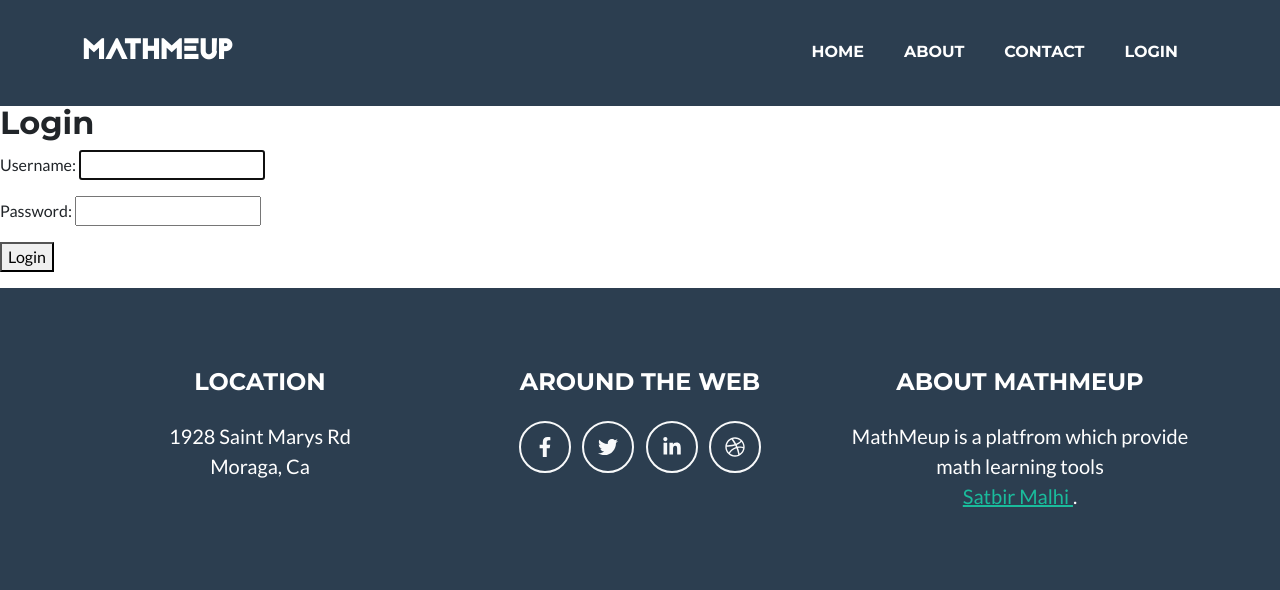
After one commit to satbirmalhi/Django-Website-Project, a Django app: page /accounts/login in a window 1280 px wide. The commit adds this page. Shown: the top 590 px of the page. Run offline with Django 3.2, Linux system fonts and the light colour scheme; some libraries are stand-ins or nearby versions.

Commit message:
updating the project

```diff
--- /dev/null
+++ b/MathMeUp_website/apps/accounts/urls.py
@@ -0,0 +1,11 @@
+from django.urls import path
+from . import views
+from django.contrib.auth import views as auth_views
+
+app_name = "accounts"
+urlpatterns = [
+  path("profile", views.ProfileView.as_view(), name="profile"),
+# Django auth
+  path("login", auth_views.LoginView.as_view(template_name="accounts/login.html"), name="login"),
+  path("logout", auth_views.LogoutView.as_view(), name="logout"),
+  ]
--- a/MathMeUp_website/apps/accounts/views.py
+++ b/MathMeUp_website/apps/accounts/views.py
@@ -1,3 +1,9 @@
 from django.shortcuts import render
 
 # Create your views here.
+from django.views.generic.base import TemplateView
+from django.contrib.auth.mixins import LoginRequiredMixin
+
+
+class ProfileView(LoginRequiredMixin, TemplateView):
+     template_name = "accounts/profile.html"
--- a/MathMeUp_website/settings.py
+++ b/MathMeUp_website/settings.py
@@ -128,4 +128,9 @@ STATICFILES_DIRS = [os.path.join(BASE_DIR,"static")]
 # Default primary key field type
 # https://docs.djangoproject.com/en/3.2/ref/settings/#default-auto-field
 
+LOGIN_URL = "accounts:login"
+LOGIN_REDIRECT_URL = "public:index"
+LOGOUT_REDIRECT_URL = "public:index"
+
+
 DEFAULT_AUTO_FIELD = 'django.db.models.BigAutoField'
--- /dev/null
+++ b/MathMeUp_website/templates/accounts/login.html
@@ -0,0 +1,15 @@
+
+{% extends "base.html" %}
+
+{% block title %}Login{% endblock %}
+
+{% block content %}
+<h2> Login </h2>
+<form method="post">
+   {% csrf_token %}
+    {{ form.as_p }}      <!--this is django defalut form -->
+   <button type="submit">Login</button>
+
+</form>
+
+{% endblock %}
--- a/MathMeUp_website/templates/navbar.html
+++ b/MathMeUp_website/templates/navbar.html
@@ -1,19 +1,30 @@
  <!-- Navigation-->
+ {% url 'public:index' as index_url %}
+ {% url 'public:about' as about_url %}
+ {% url 'accounts:profile' as profile_url %}
+ {% url 'accounts:login' as login_url %}
+ {% url 'accounts:logout' as logout_url %}
+ {% url 'contact:contact' as contact_url %}
+
+
  <nav class="navbar navbar-expand-lg bg-secondary text-uppercase fixed-top" id="mainNav">
     <div class="container">
-        <a class="navbar-brand" href="#page-top">MathMeUp</a>
+        <a class="navbar-brand" href="{{ index_url}}">MathMeUp</a>
         <button class="navbar-toggler text-uppercase font-weight-bold bg-primary text-white rounded" type="button" data-bs-toggle="collapse" data-bs-target="#navbarResponsive" aria-controls="navbarResponsive" aria-expanded="false" aria-label="Toggle navigation">
             Menu
             <i class="fas fa-bars"></i>
         </button>
         <div class="collapse navbar-collapse" id="navbarResponsive">
             <ul class="navbar-nav ms-auto">
-                <li class="nav-item mx-0 mx-lg-1"><a class="nav-link py-3 px-0 px-lg-3 rounded" href="#portfolio">Home</a></li>
-                <li class="nav-item mx-0 mx-lg-1"><a class="nav-link py-3 px-0 px-lg-3 rounded" href="#about">About</a></li>
-                <li class="nav-item mx-0 mx-lg-1"><a class="nav-link py-3 px-0 px-lg-3 rounded" href="#contact">Contact</a></li>
-                <li class="nav-item mx-0 mx-lg-1"><a class="nav-link py-3 px-0 px-lg-3 rounded" href="#contact">Profile</a></li>
-                <li class="nav-item mx-0 mx-lg-1"><a class="nav-link py-3 px-0 px-lg-3 rounded" href="#contact">Login</a></li>
-                <li class="nav-item mx-0 mx-lg-1"><a class="nav-link py-3 px-0 px-lg-3 rounded" href="#contact">Logout</a></li>
+                <li class="nav-item mx-0 mx-lg-1"><a class="nav-link py-3 px-0 px-lg-3 rounded" {% if request.path == index_url %}active{% endif %}" href="{{ index_url}}">Home</a></li>
+                <li class="nav-item mx-0 mx-lg-1"><a class="nav-link py-3 px-0 px-lg-3 rounded" {% if request.path == about_url %}active{% endif %}" href="{{ about_url}}">About</a></li>
+                <li class="nav-item mx-0 mx-lg-1"><a class="nav-link py-3 px-0 px-lg-3 rounded" {% if request.path == contact_url %}active{% endif %}" href="{{ contact_url}}">Contact</a></li>
+                {% if user.is_authenticated %}
+                <li class="nav-item mx-0 mx-lg-1"><a class="nav-link py-3 px-0 px-lg-3 rounded" {% if request.path == profile_url %}active{% endif %}" href="{{ profile_url}}">Profile</a></li>
+                <li class="nav-item mx-0 mx-lg-1"><a class="nav-link py-3 px-0 px-lg-3 rounded" {% if request.path == logout_url %}active{% endif %}" href="{{ logout_url}}">Logout</a></li>
+                {% else %}
+                <li class="nav-item mx-0 mx-lg-1"><a class="nav-link py-3 px-0 px-lg-3 rounded" {% if request.path == login_url %}active{% endif %}" href="{{ login_url}}">Login</a></li>
+                {% endif %}
             </ul>
         </div>
     </div>
--- a/MathMeUp_website/urls.py
+++ b/MathMeUp_website/urls.py
@@ -18,6 +18,7 @@ from django.urls import path, include
 from django.contrib.auth import views as auth_views
 
 urlpatterns = [
+        path("accounts/", include("MathMeUp_website.apps.accounts.urls")),
         path("admin/", admin.site.urls),
         path("", include("MathMeUp_website.apps.public.urls")),
     ]
```
Also changed, not shown: MathMeUp_website/templates/accounts/profile.html (added, +10 -0 lines).
